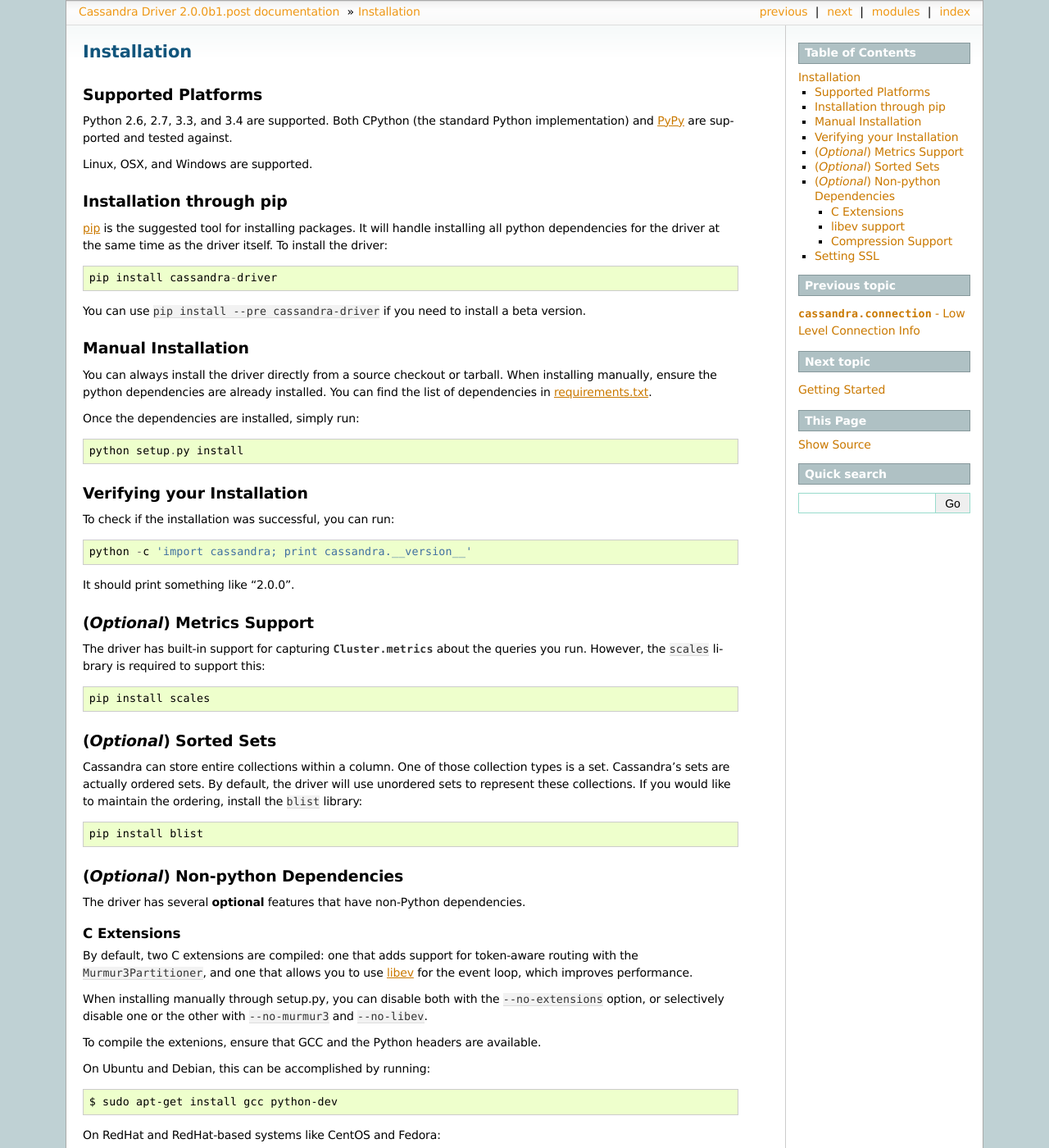
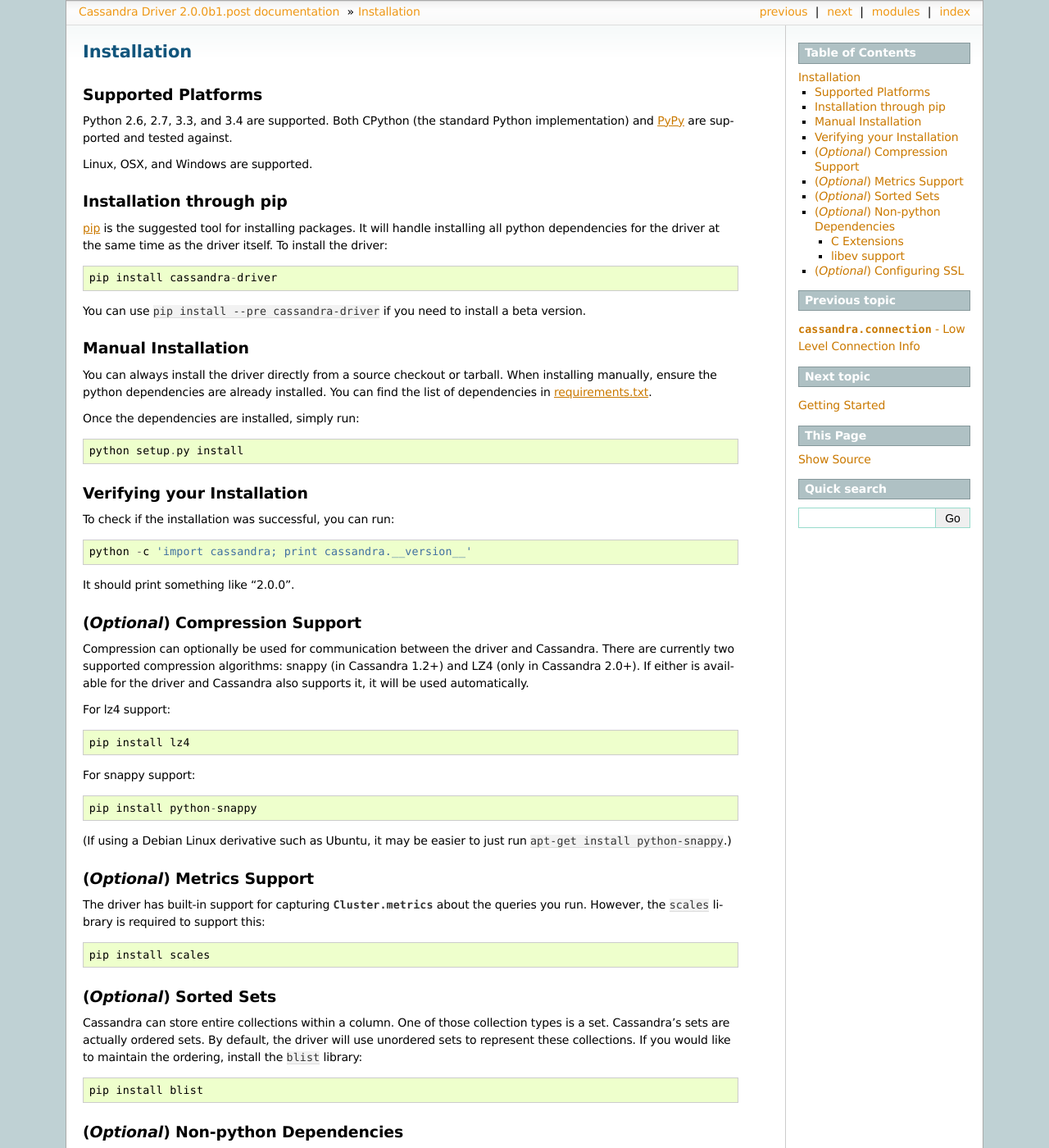
Before and after one commit to datastax/python-driver, a Sphinx documentation site: the page built from docs/installation.rst, in a window 1280 px wide and 1400 px high. Shown: the whole window at 82% size. Built offline with Sphinx 7.4.7, drawn with Linux system fonts in a browser that asks for light colours; pages that are not in the unit, such as notebooks, are missing from menus; some of the changed text lies outside the part shown.

Commit message:
Rearrange optinal steps in installation

```diff
--- a/docs/installation.rst
+++ b/docs/installation.rst
@@ -37,6 +37,25 @@
     python -c 'import cassandra; print cassandra.__version__'
 
 It should print something like "2.0.0".
+
+(*Optional*) Compression Support
+--------------------------------
+Compression can optionally be used for communication between the driver and
+Cassandra.  There are currently two supported compression algorithms:
+snappy (in Cassandra 1.2+) and LZ4 (only in Cassandra 2.0+).  If either is
+available for the driver and Cassandra also supports it, it will
+be used automatically.
+
+For lz4 support::
+
+    pip install lz4
+
+For snappy support::
+
+    pip install python-snappy
+
+(If using a Debian Linux derivative such as Ubuntu, it may be easier to
+just run ``apt-get install python-snappy``.)
 
 (*Optional*) Metrics Support
 ----------------------------
@@ -116,26 +135,7 @@
     >>> cluster.connection_class = LibevConnection
     >>> session = cluster.connect()
 
-Compression Support
-^^^^^^^^^^^^^^^^^^^
-Compression can optionally be used for communication between the driver and
-Cassandra.  There are currently two supported compression algorithms:
-snappy (in Cassandra 1.2+) and LZ4 (only in Cassandra 2.0+).  If either is
-available for the driver and Cassandra also supports it, it will
-be used automatically.
-
-For lz4 support::
-
-    $ pip install lz4
-
-For snappy support::
-
-    $ pip install python-snappy
-
-(If using a Debian Linux derivative such as Ubuntu, it may be easier to
-just run ``apt-get install python-snappy``.)
-
-Setting SSL
------------
+(*Optional*) Configuring SSL
+-----------------------------
 Andrew Mussey has published a thorough guide on
 `Using SSL with the DataStax Python driver <http://blog.amussey.com/post/64036730812/cassandra-2-0-client-server-ssl-with-datastax-python>`_.
```
